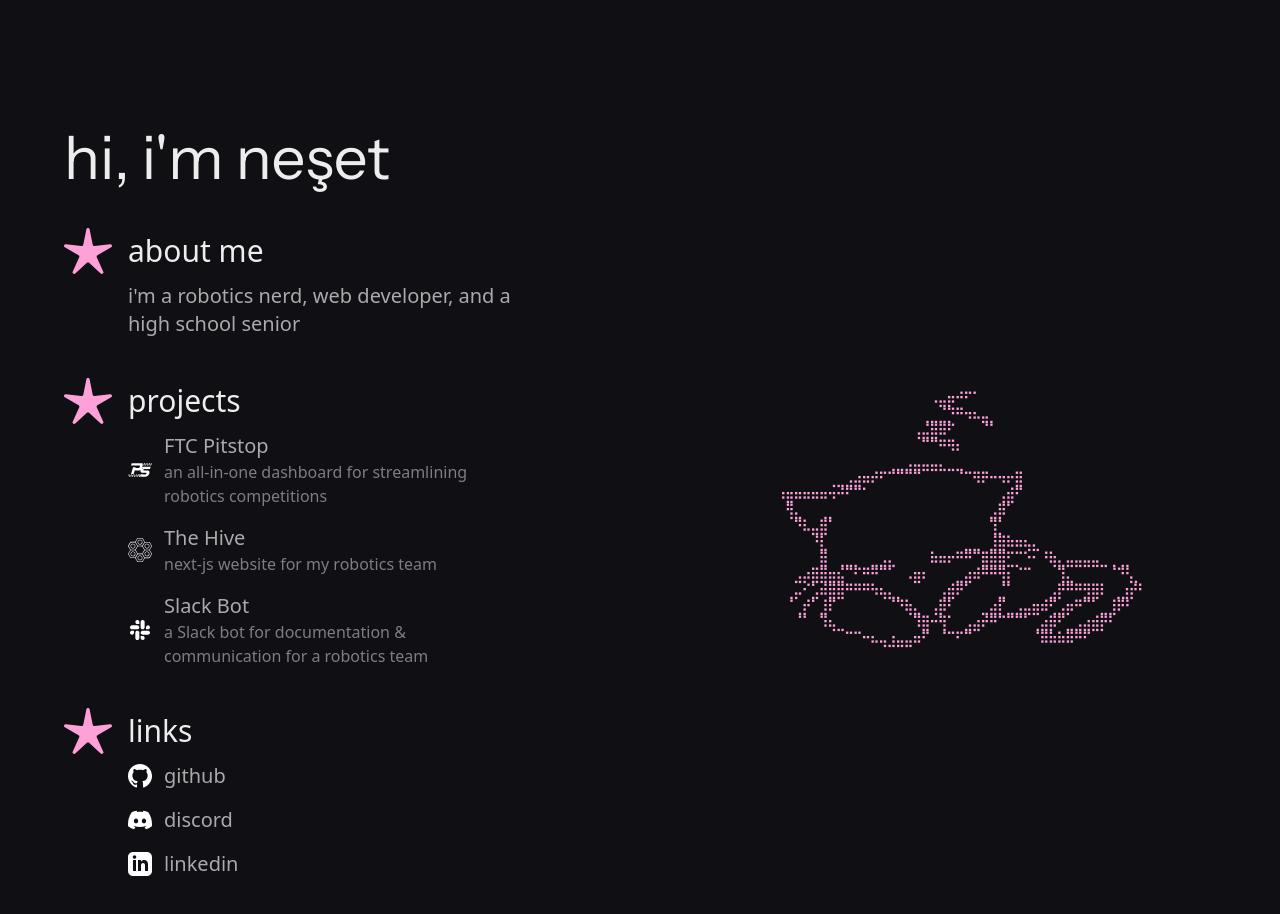
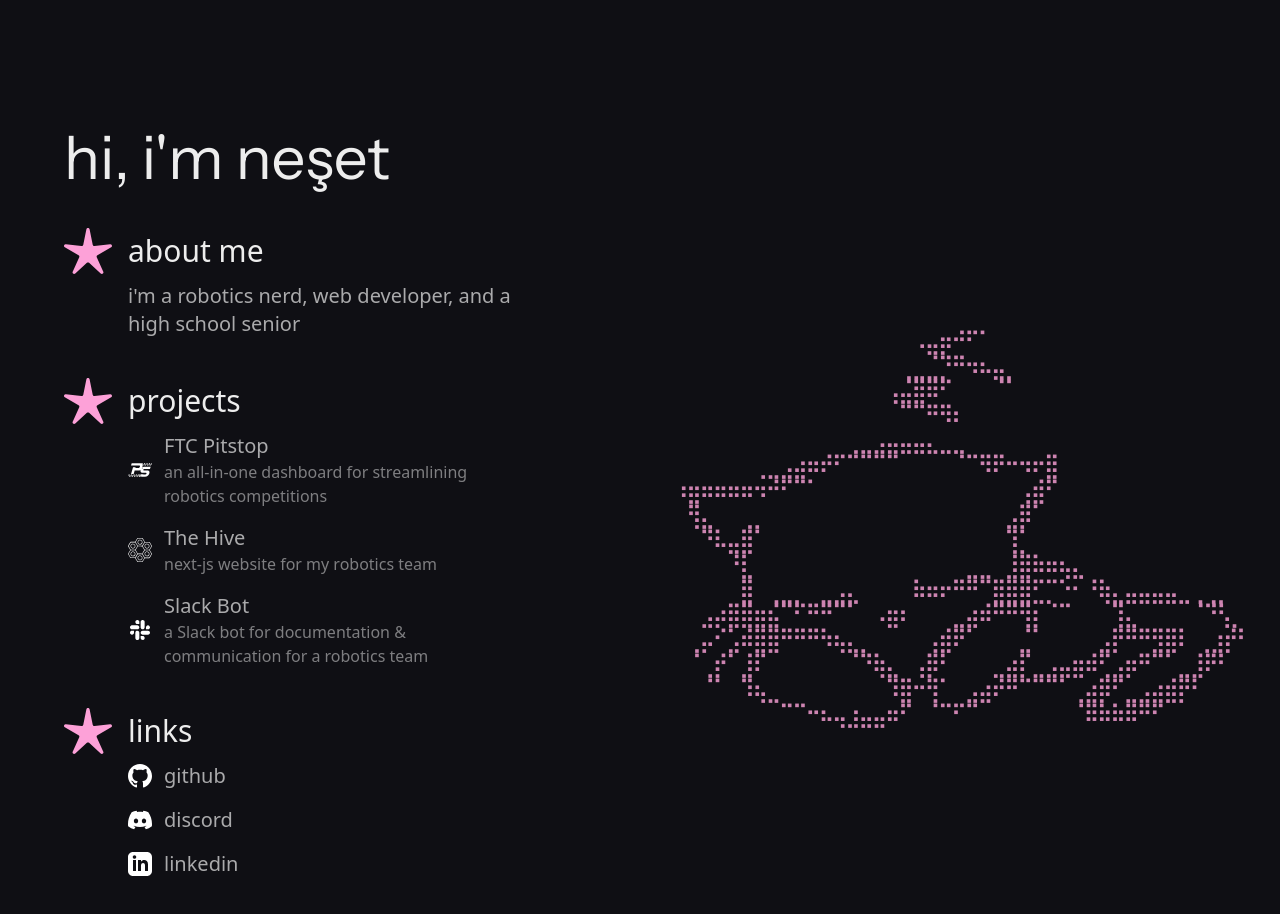
Before and after one commit to nesetkab/nesetk, a SvelteKit app: page / in a window 1280 px wide. Shown: the top 914 px of the page. Built offline with nearby package versions, Linux system fonts and the light colour scheme.

Commit message:
meow refactor mewo

```diff
--- a/src/lib/AsciiCat.svelte
+++ b/src/lib/Cat.svelte
@@ -49,8 +49,8 @@
 >
   <pre
     bind:this={preEl}
-    class="text-accent select-none font-mono whitespace-pre origin-center"
-    style="font-size: 16px; line-height: 1; letter-spacing: -0.2em; transform: scale({scale});"><span
+    class="text-accent/80 hover:text-accent select-none font-mono whitespace-pre origin-center"
+    style="font-size: 25px; line-height: 1; letter-spacing: -0.2em; transform: scale({scale});"><span
       class:invisible={!v[0]}>⠀⠀⠀⠀⠀⠀⠀⠀⠀⠀⠀⠀⠀⠀⠀⠀⠀⠀⠀⠀⢠⣀⣀⠀⠀⠀⠀⠀⠀⠀⠀⠀⠀⠀⠀⠀⠀⠀</span
     >
 <span class:invisible={!v[1]}>⠀⠀⠀⠀⠀⠀⠀⠀⠀⠀⠀⠀⠀⠀⠀⠀⠀⠀⠀⠀⠈⠉⣉⣙⣷⡦⠀⠀⠀⠀⠀⠀⠀⠀⠀⠀⠀⠀</span>
--- a/src/routes/+page.svelte
+++ b/src/routes/+page.svelte
@@ -1,13 +1,13 @@
 <script lang="ts">
-  import SpinningStar from "$lib/SpinningStar.svelte";
-  import AsciiCat from "$lib/AsciiCat.svelte";
+  import Star from "$lib/Star.svelte";
+  import Cat from "$lib/Cat.svelte";
   import projects from "$lib/projects.json";
   import links from "$lib/links.json";
 </script>
 
 <div class="relative min-h-screen bg-background font-sans overflow-hidden">
   <div class="hidden md:block absolute top-1/2 right-0 -translate-y-1/2 w-1/2">
-    <AsciiCat />
+    <Cat />
   </div>
   <main
     class="relative z-10 flex min-h-screen flex-col justify-between py-32 px-6 sm:px-16 max-w-xl"
@@ -21,13 +21,13 @@
         </h1>
       </div>
       <div class="flex flex-col gap-10">
-        <SpinningStar
+        <Star
           label="about me"
           description="i'm a robotics nerd, web developer, and a high school senior"
           delay={100}
           defaultOpen={true}
         />
-        <SpinningStar label="projects" delay={250} defaultOpen={true}>
+        <Star label="projects" delay={250} defaultOpen={true}>
           <div class="flex flex-col gap-4">
             {#each projects as project}
               <a
@@ -46,8 +46,8 @@
               </a>
             {/each}
           </div>
-        </SpinningStar>
-        <SpinningStar label="links" delay={400} defaultOpen={true}>
+        </Star>
+        <Star label="links" delay={400} defaultOpen={true}>
           <div class="flex flex-col gap-4">
             {#each links as link}
               <a
@@ -61,7 +61,7 @@
               </a>
             {/each}
           </div>
-        </SpinningStar>
+        </Star>
       </div>
     </div>
   </main>
```
Also changed, not shown: src/lib/Star.svelte (renamed from src/lib/SpinningStar.svelte).
